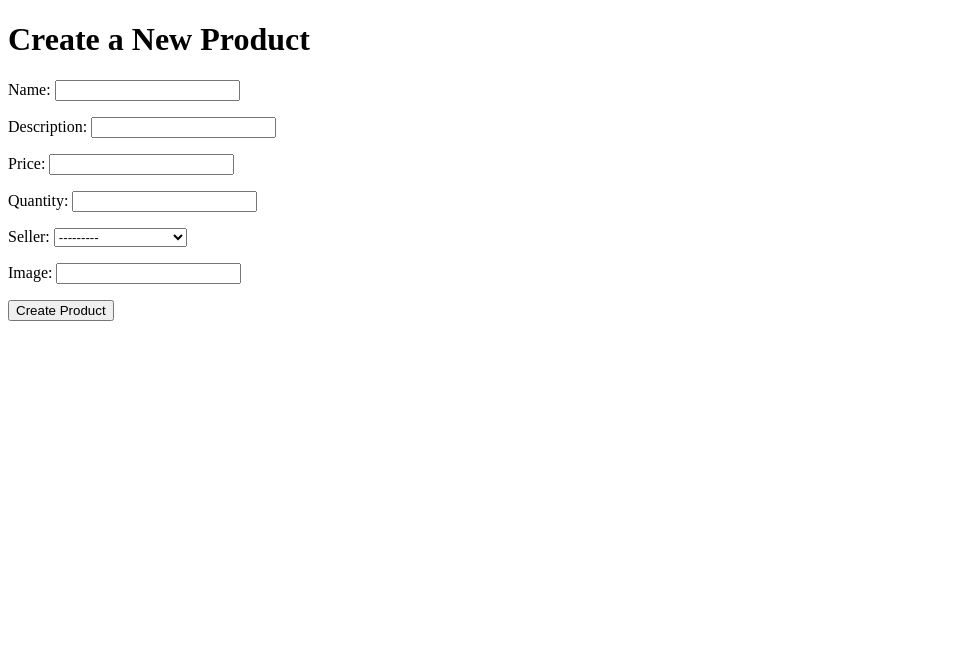
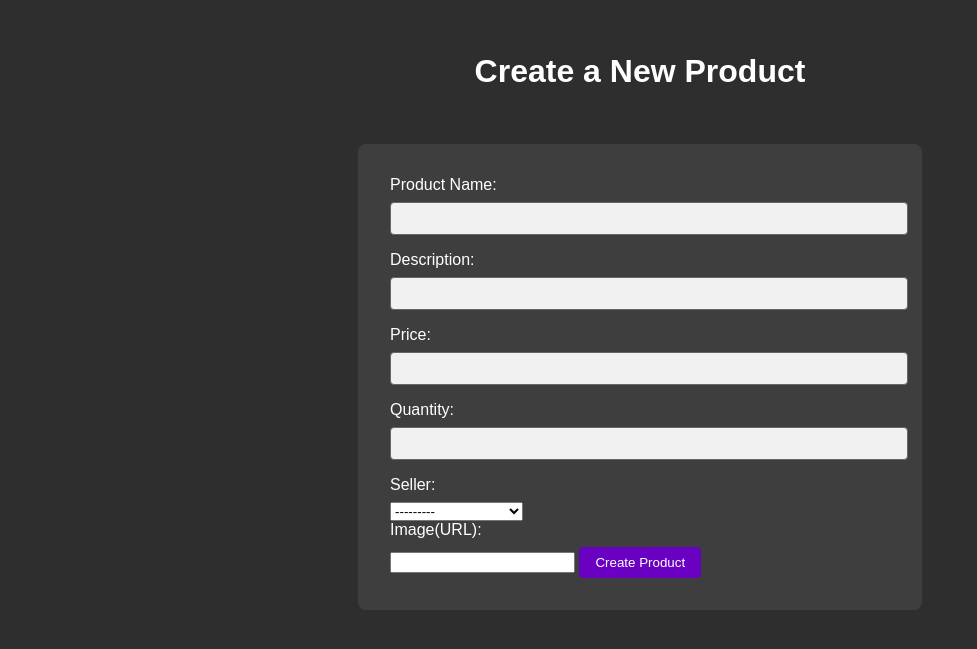
Before and after one commit to jigata120/Projects_oop, a Django app: page /app/create/ in a window 1280 px wide. Shown: the top 649 px of the page, without its empty margins (0-977 px from the left). Run offline with Django 4.2, Linux system fonts and the light colour scheme; data comes from the database, SQL or seed files in the repository.

Commit message:
new style css

```diff
--- a/marketplace/Marketplace/Market/template/market/create_product.html
+++ b/marketplace/Marketplace/Market/template/market/create_product.html
@@ -1,17 +1,83 @@
-<!-- create_product.html -->
-
 <!DOCTYPE html>
 <html lang="en">
 <head>
   <meta charset="UTF-8">
   <meta name="viewport" content="width=device-width, initial-scale=1.0">
   <title>Create Product</title>
+  <style>
+    body {
+      font-family: Arial, sans-serif;
+      margin: 0;
+      padding: 0;
+      background-color: #2e2e2e;
+      color: #fff;
+    }
+
+    h1 {
+      text-align: center;
+      padding: 2rem 0;
+    }
+
+    form {
+      max-width: 500px;
+      margin: 0 auto;
+      background-color: #3e3e3e;
+      padding: 2rem;
+      border-radius: 8px;
+    }
+
+    form label {
+      display: block;
+      margin-bottom: 0.5rem;
+    }
+
+    form input[type="text"],
+    form input[type="number"],
+    form textarea {
+      width: 100%;
+      padding: 0.5rem;
+      margin-bottom: 1rem;
+      border: 1px solid #666;
+      border-radius: 4px;
+      background-color: #f1f1f1;
+      color: #333;
+    }
+
+    form textarea {
+      resize: vertical;
+      min-height: 100px;
+    }
+
+    form button[type="submit"] {
+      background-color: #6a00c2;
+      color: #fff;
+      padding: 0.5rem 1rem;
+      border: none;
+      border-radius: 4px;
+      cursor: pointer;
+    }
+
+    form button[type="submit"]:hover {
+      background-color: #8b35e3;
+    }
+  </style>
 </head>
 <body>
   <h1>Create a New Product</h1>
   <form method="post" enctype="multipart/form-data">
     {% csrf_token %}
-    {{ form.as_p }}
+    <label for="id_name">Product Name:</label>
+    {{ form.name }}
+    <label for="id_description">Description:</label>
+    {{ form.description }}
+    <label for="id_price">Price:</label>
+    {{ form.price }}
+    <label for="id_quantity">Quantity:</label>
+    {{ form.quantity }}
+    <label for="id_seller">Seller:</label>
+    {{ form.seller }}
+    <label for="id_image">Image(URL):</label>
+    {{ form.image }}
     <button type="submit">Create Product</button>
   </form>
 </body>
```
